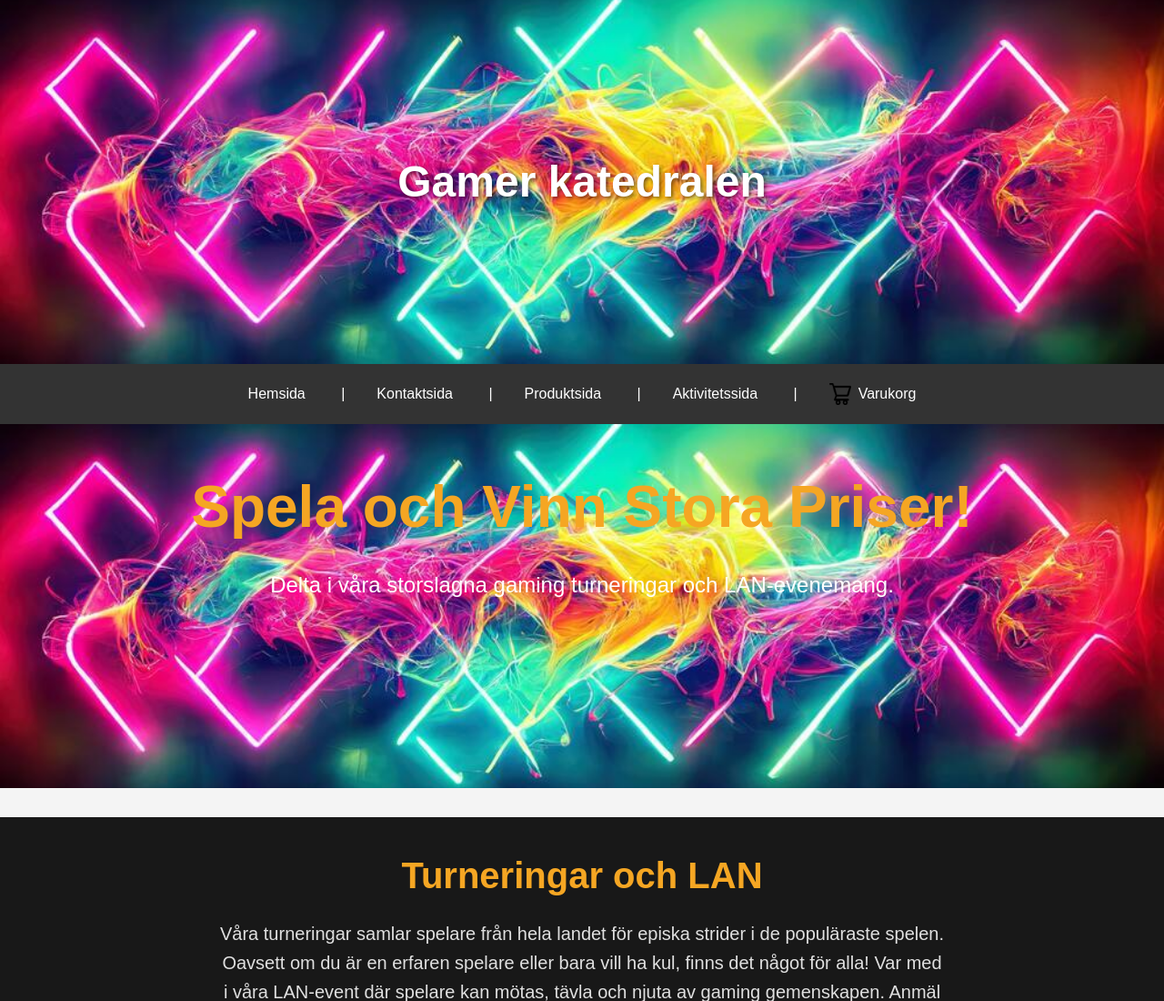
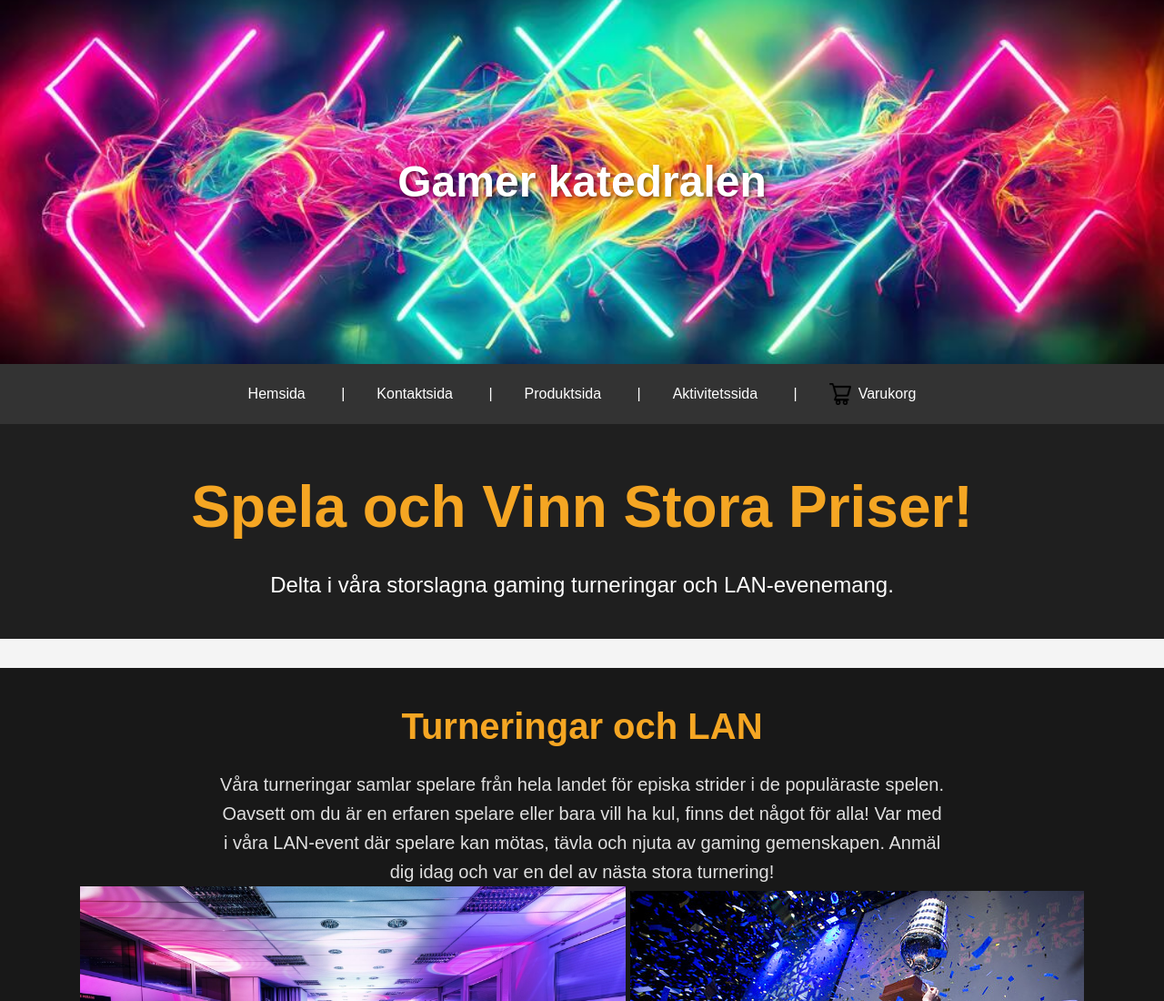
Before and after one commit to jont-ctrl/bootcamp-v40-LKPG1-FJSX24, a plain HTML site: page aktivitet.html in a window 1280 px wide. Shown: the top 1100 px of the page at 91% size. Drawn offline with Linux system fonts and the light colour scheme.

Commit message:
fixed double image

```diff
--- a/aktivitet.html
+++ b/aktivitet.html
@@ -49,10 +49,10 @@
     </nav>
 
     <!-- Header Section -->
-    <header class="header">
+    <div class="header">
       <h1>Spela och Vinn Stora Priser!</h1>
       <p>Delta i våra storslagna gaming turneringar och LAN-evenemang.</p>
-    </header>
+    </div>
 
     <!-- Tournament Information Section -->
     <section class="about-tournaments">
```
